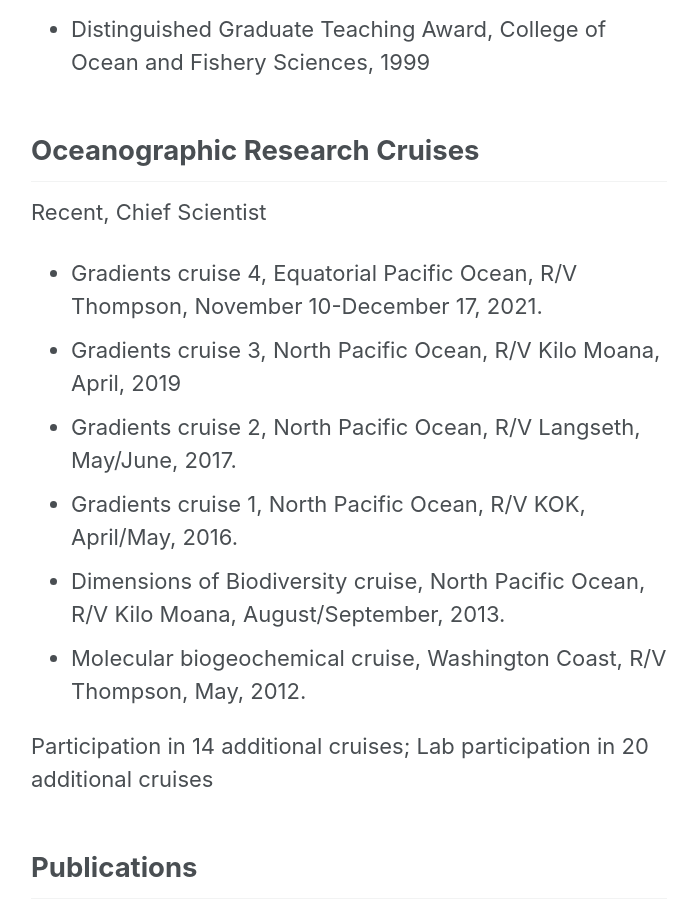
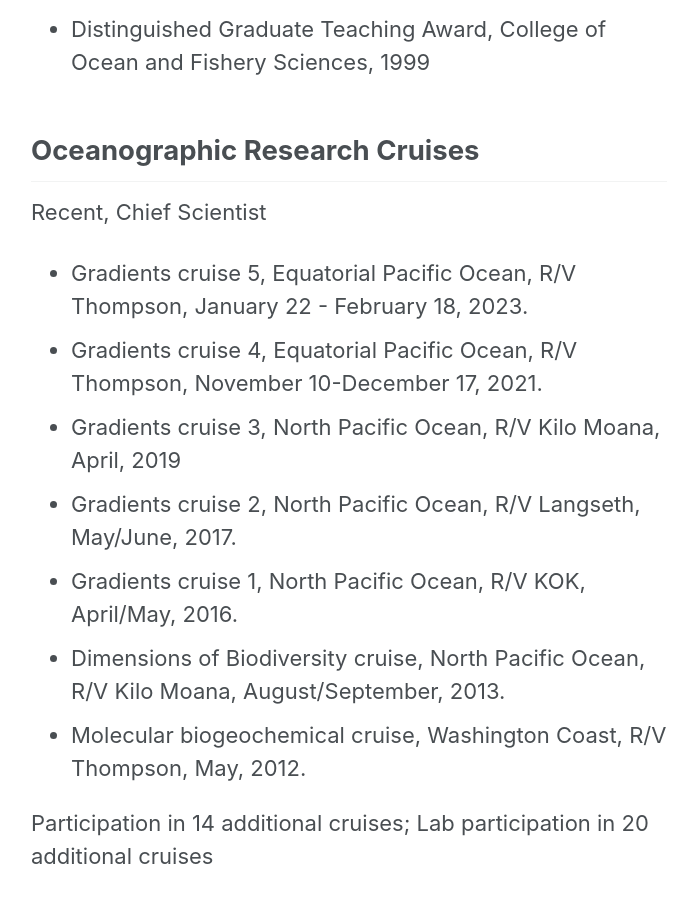
Before and after one commit to armbrustlab/armbrustlab.github.io, a Jekyll site: the page built from collections/_people/armbrust.md, in a window 1280 px wide and 900 px high, scrolled down 3705 px. Shown: the whole window, without its empty margins (291-988 px from the left). Built offline with Jekyll 4.4.1, drawn with Linux system fonts in a browser that asks for light colours; nearby versions of some CDN libraries.

Commit message:
Update armbrust.md

```diff
--- a/collections/_people/armbrust.md
+++ b/collections/_people/armbrust.md
@@ -44,6 +44,7 @@ Phytoplankton are the main focus of research in our lab. These organisms are res
 
 ## Oceanographic Research Cruises
 Recent, Chief Scientist
+* Gradients cruise 5, Equatorial Pacific Ocean, R/V Thompson, January 22 - February 18, 2023.
 * Gradients cruise 4, Equatorial Pacific Ocean, R/V Thompson, November 10-December 17, 2021.
 * Gradients cruise 3, North Pacific Ocean, R/V Kilo Moana, April, 2019
 * Gradients cruise 2, North Pacific Ocean, R/V Langseth, May/June, 2017.
```
